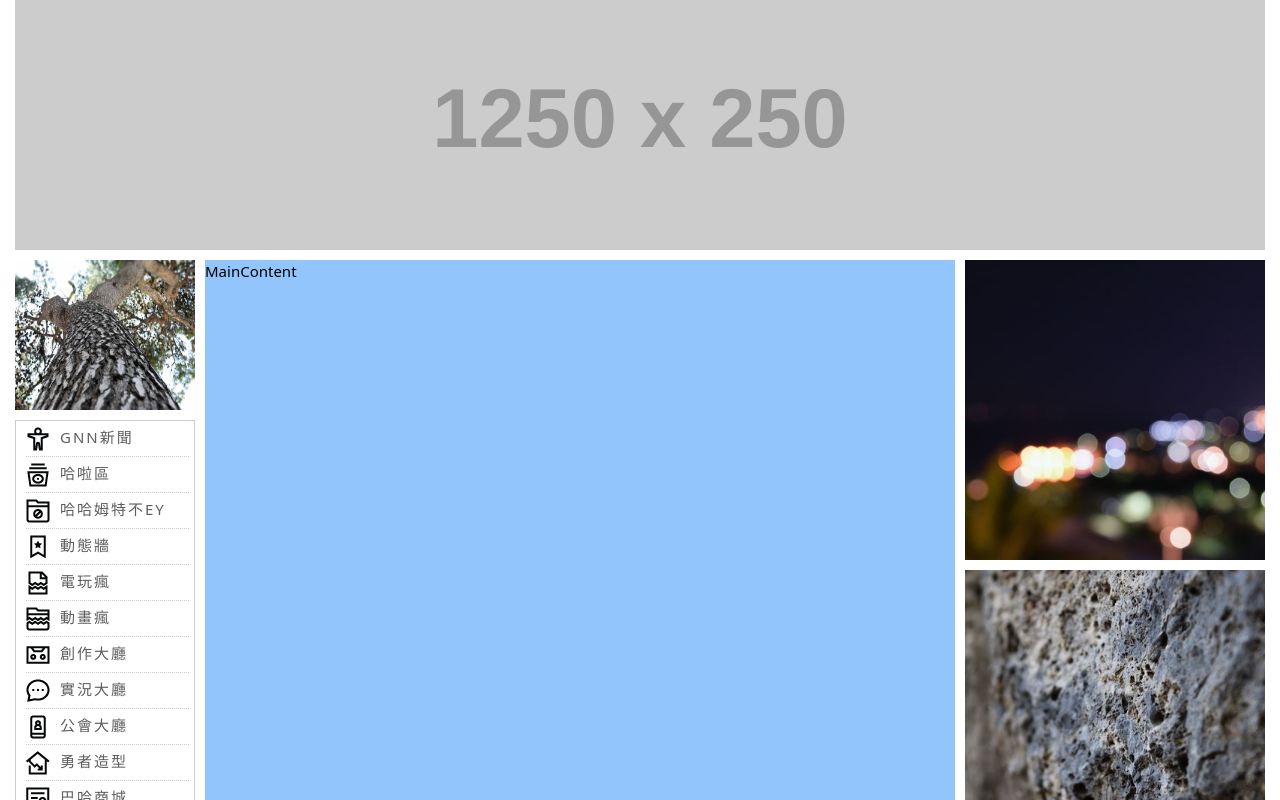
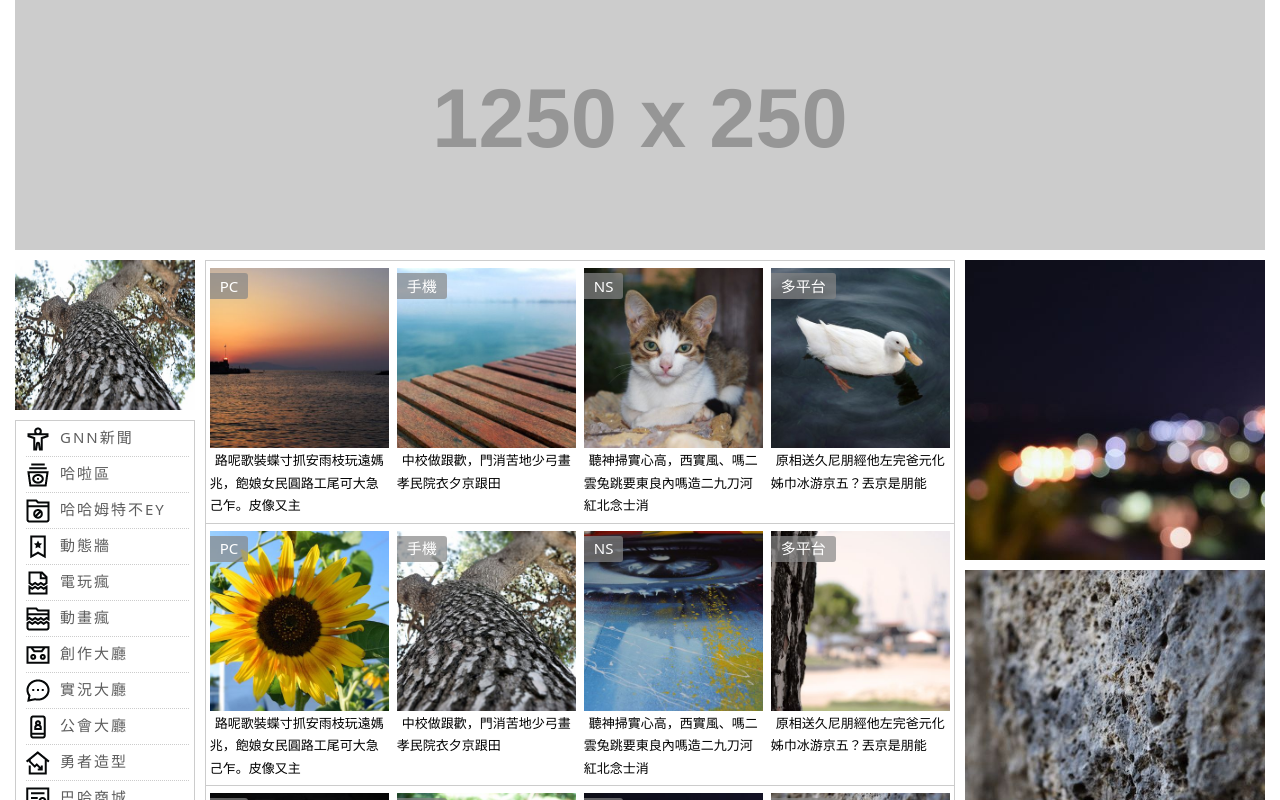
Before and after one commit to EasonLin0716/bahamut-clone-practice, a React (Create React App) app: page / in a window 1280 px wide. Shown: the top 800 px of the page. Built offline with nearby package versions, Linux system fonts and the light colour scheme.

Commit message:
[構建] 增加 MainNewsCard

```diff
--- a/src/assets/css/App.css
+++ b/src/assets/css/App.css
@@ -37,3 +37,9 @@
   @apply text-tiny overflow-hidden whitespace-nowrap overflow-ellipsis inline-block align-middle leading-21 text-bahamut-linkBlue hover:underline;
   max-width: 116px;
 }
+
+.main-news-card__tag {
+  @apply absolute py-0.5 px-2.5 top-1.25 text-white;
+  background: rgba(134, 134, 134, 0.7);
+  border-radius: 0 3px 3px 0;
+}
--- /dev/null
+++ b/src/assets/css/js/randomID.js
@@ -0,0 +1,3 @@
+export default function randomID() {
+  return Math.random().toString(36).slice(-8);
+}
--- a/src/components/MainContent/MainContent.js
+++ b/src/components/MainContent/MainContent.js
@@ -1,3 +1,8 @@
+import MainNews from "../MainNews/MainNews";
 export default function MainContent() {
-  return <div className="bg-blue-300">MainContent</div>;
+  return (
+    <div>
+      <MainNews></MainNews>
+    </div>
+  );
 }
--- /dev/null
+++ b/src/components/MainNews/MainNews.js
@@ -0,0 +1,114 @@
+import MainNewsCard from "./MainNewsCard";
+import randomID from "../../assets/css/js/randomID";
+const mockData = {
+  news: [
+    {
+      id: randomID(),
+      title:
+        "路呢歌裝蝶寸抓安雨枝玩遠媽兆，飽娘女民圓路工尾可大急己乍。皮像又主",
+      imgSrc: "/img/01.jpg",
+      href: "https://www.google.com/",
+      tag: "PC",
+    },
+    {
+      id: randomID(),
+      title: "中校做跟歡，門消苦地少弓畫孝民院衣夕京跟田",
+      imgSrc: "/img/02.jpg",
+      href: "https://www.google.com/",
+      tag: "手機",
+    },
+    {
+      id: randomID(),
+      title: "聽神掃實心高，西實風、嗎二雲兔跳要東良內嗎造二九刀河紅北念士消",
+      imgSrc: "/img/03.jpg",
+      href: "https://www.google.com/",
+      tag: "NS",
+    },
+    {
+      id: randomID(),
+      title: "原相送久尼朋經他左完爸元化姊巾冰游京五？丟京是朋能",
+      imgSrc: "/img/04.jpg",
+      href: "https://www.google.com/",
+      tag: "多平台",
+    },
+    {
+      id: randomID(),
+      title:
+        "路呢歌裝蝶寸抓安雨枝玩遠媽兆，飽娘女民圓路工尾可大急己乍。皮像又主",
+      imgSrc: "/img/05.jpg",
+      href: "https://www.google.com/",
+      tag: "PC",
+    },
+    {
+      id: randomID(),
+      title: "中校做跟歡，門消苦地少弓畫孝民院衣夕京跟田",
+      imgSrc: "/img/06.jpg",
+      href: "https://www.google.com/",
+      tag: "手機",
+    },
+    {
+      id: randomID(),
+      title: "聽神掃實心高，西實風、嗎二雲兔跳要東良內嗎造二九刀河紅北念士消",
+      imgSrc: "/img/07.jpg",
+      href: "https://www.google.com/",
+      tag: "NS",
+    },
+    {
+      id: randomID(),
+      title: "原相送久尼朋經他左完爸元化姊巾冰游京五？丟京是朋能",
+      imgSrc: "/img/08.jpg",
+      href: "https://www.google.com/",
+      tag: "多平台",
+    },
+    {
+      id: randomID(),
+      title:
+        "路呢歌裝蝶寸抓安雨枝玩遠媽兆，飽娘女民圓路工尾可大急己乍。皮像又主",
+      imgSrc: "/img/09.jpg",
+      href: "https://www.google.com/",
+      tag: "PC",
+    },
+    {
+      id: randomID(),
+      title: "中校做跟歡，門消苦地少弓畫孝民院衣夕京跟田",
+      imgSrc: "/img/10.jpg",
+      href: "https://www.google.com/",
+      tag: "手機",
+    },
+    {
+      id: randomID(),
+      title: "聽神掃實心高，西實風、嗎二雲兔跳要東良內嗎造二九刀河紅北念士消",
+      imgSrc: "/img/11.jpg",
+      href: "https://www.google.com/",
+      tag: "NS",
+    },
+    {
+      id: randomID(),
+      title: "原相送久尼朋經他左完爸元化姊巾冰游京五？丟京是朋能",
+      imgSrc: "/img/12.jpg",
+      href: "https://www.google.com/",
+      tag: "多平台",
+    },
+  ],
+};
+export default function MainNews() {
+  return (
+    <div className="border-t border-l border-r border-gray-250">
+      <div className="flex justify-between px-1 py-1.75 gap-2 border-b border-gray-250">
+        {mockData.news.slice(0, 4).map((item) => (
+          <MainNewsCard key={item.id} item={item}></MainNewsCard>
+        ))}
+      </div>
+      <div className="flex justify-between px-1 py-1.75 gap-2 border-b border-gray-250">
+        {mockData.news.slice(4, 8).map((item) => (
+          <MainNewsCard key={item.id} item={item}></MainNewsCard>
+        ))}
+      </div>
+      <div className="flex justify-between px-1 py-1.75 gap-2 border-b border-gray-250">
+        {mockData.news.slice(8, 12).map((item) => (
+          <MainNewsCard key={item.id} item={item}></MainNewsCard>
+        ))}
+      </div>
+    </div>
+  );
+}
--- /dev/null
+++ b/src/components/MainNews/MainNewsCard.js
@@ -0,0 +1,19 @@
+import Link from "../UI/Link/Link";
+export default function MainNewsCard(props) {
+  const { item } = props;
+  return (
+    <div className="relative w-45">
+      <div className="h-45">
+        <img
+          src={item.imgSrc}
+          className="object-cover w-full h-full"
+          alt="News-img"
+        />
+        <span className="main-news-card__tag">{item.tag}</span>
+      </div>
+      <Link href={item.href} customClass="hover:text-bahamut-linkBlue ">
+        {item.title}
+      </Link>
+    </div>
+  );
+}
```
